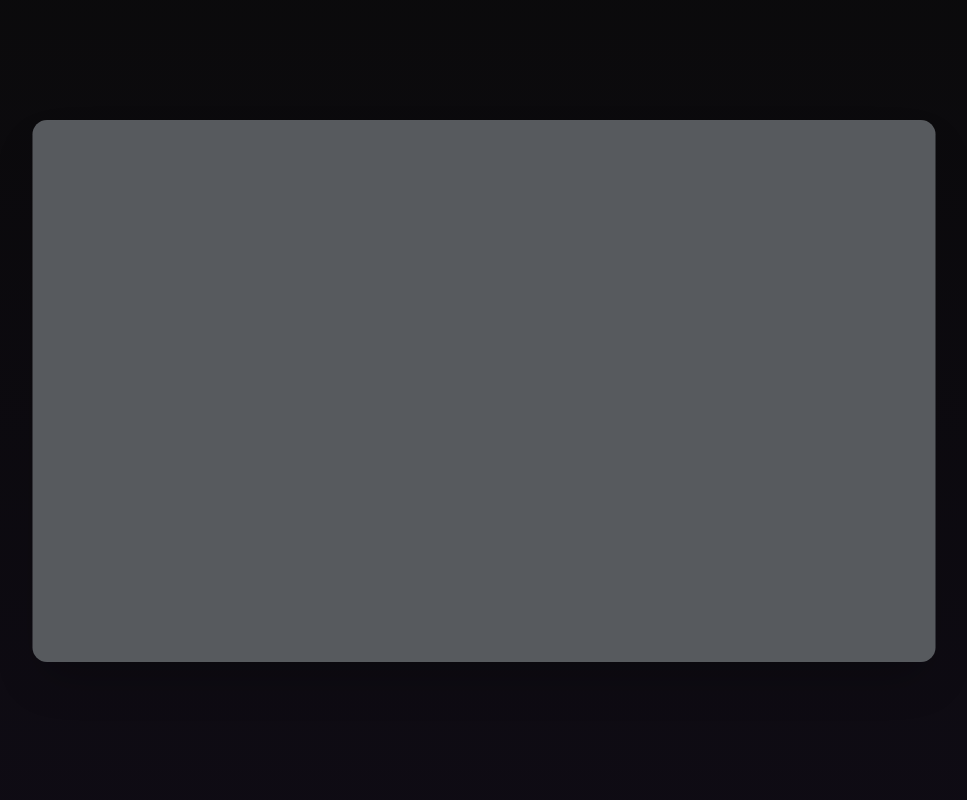
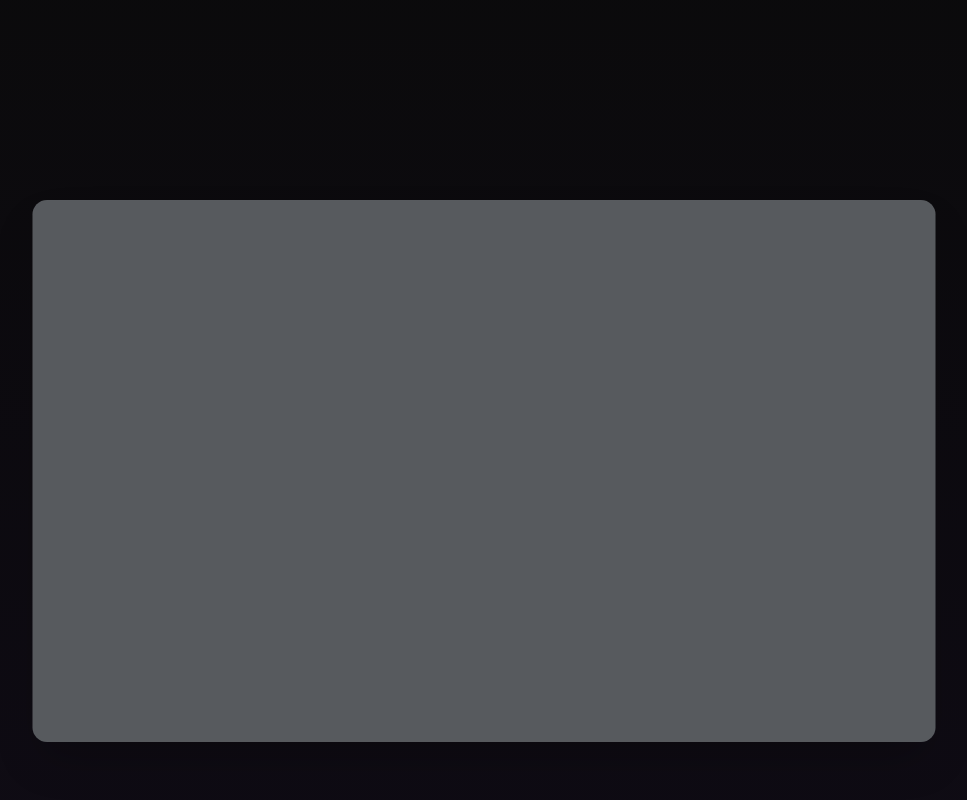
Before and after one commit to Martin-Hayot/portfolio, an Astro site in the folder frontend/: page / in a window 1280 px wide. Shown: the part 2200-3000 px from the top of the page, without its empty margins (156-1123 px from the left). Built offline with nearby package versions, Linux system fonts and the light colour scheme; Astro itself is replaced by a stand-in of ours.

Commit message:
fix parralax

```diff
--- a/frontend/src/components/Card.tsx
+++ b/frontend/src/components/Card.tsx
@@ -31,7 +31,7 @@ const Card = ({
                 style={{
                     scale,
                     backgroundColor: color,
-                    top: `calc(-10% + ${30 * index}px)`,
+                    top: ` ${35 * index}px`,
                 }}
                 className="relative w-full mx-4 md:mx-0 md:w-[1000px] h-[600px] rounded-2xl shadow-2xl"
             ></motion.div>
```
